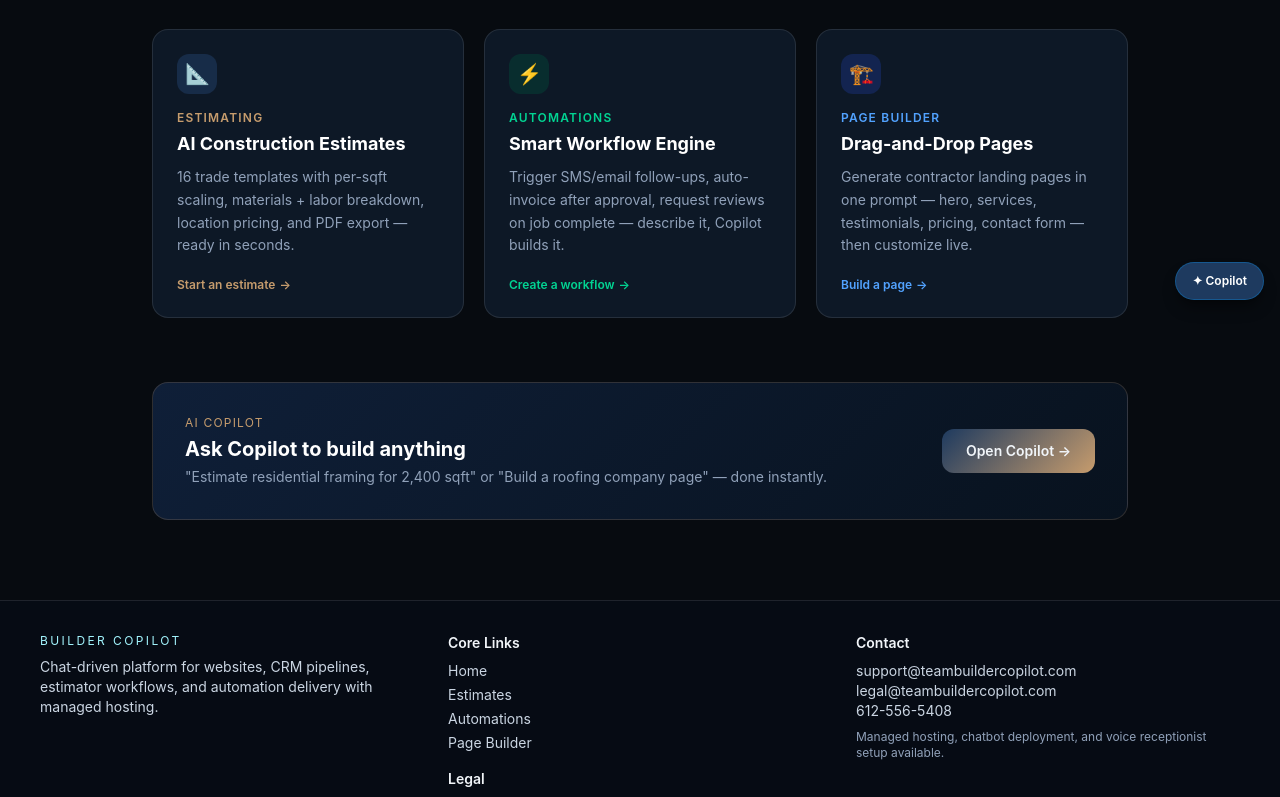
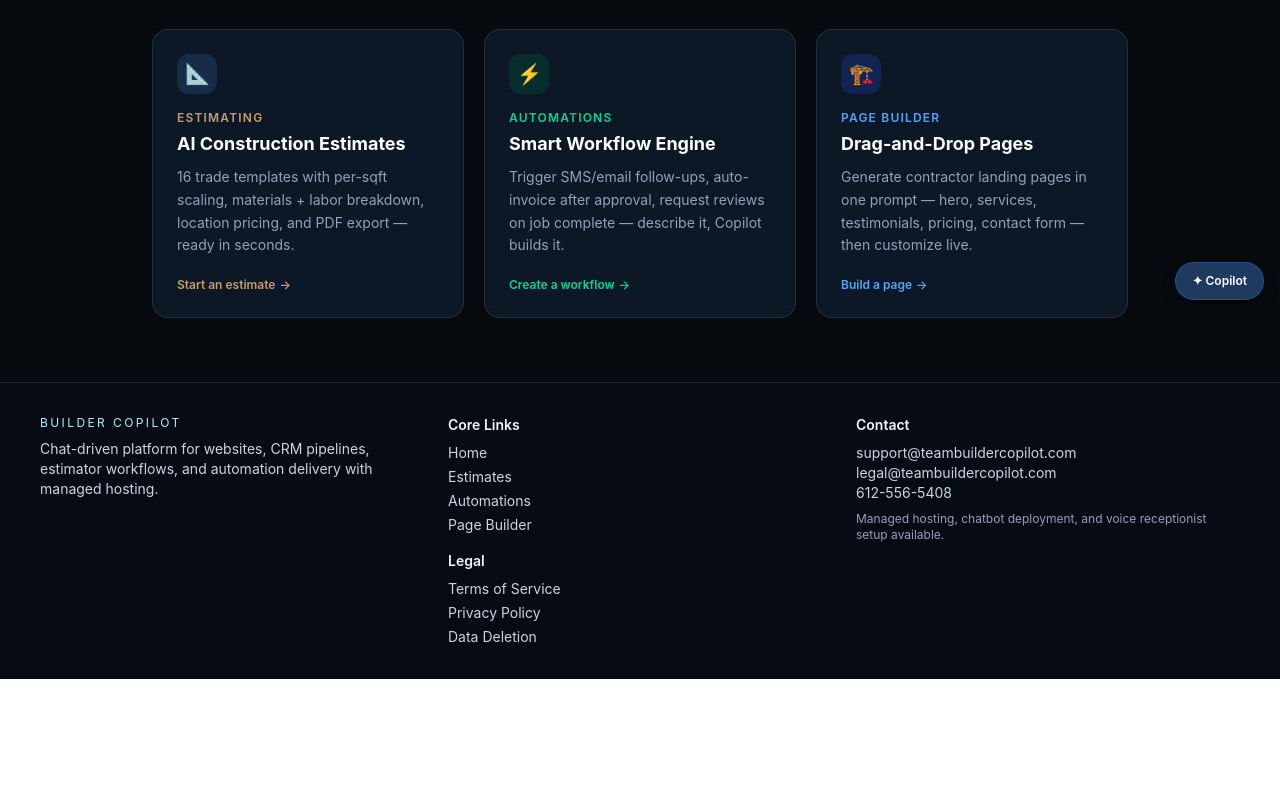
Before and after one commit to cornerstonemarketingus/Cortex, a Next.js app: page / in a window 1280 px wide. Shown: the part 484-1281 px from the top of the page. After the commit the page ends 1163 px from the top, so only its background shows below. Built offline with nearby package versions, Linux system fonts and the light colour scheme.

Commit message:
fix: remove duplicate copilot CTA strip from homepage

```diff
--- a/app/page.tsx
+++ b/app/page.tsx
@@ -87,30 +87,6 @@ export default function HomePage() {
         </div>
       </section>
 
-      {/* ── Copilot CTA strip ── */}
-      <section className="mx-auto max-w-5xl px-6 pb-20">
-        <div
-          className="rounded-2xl p-8 flex flex-col md:flex-row items-center justify-between gap-6"
-          style={{ background: 'linear-gradient(135deg, #0f1f38 0%, #08121e 100%)', border: '1px solid rgba(198,156,109,0.2)' }}
-        >
-          <div>
-            <p className="text-xs uppercase tracking-widest text-[#C69C6D] mb-1">AI Copilot</p>
-            <h3 className="text-xl font-bold text-white">
-              Ask Copilot to build anything
-            </h3>
-            <p className="mt-1 text-sm text-slate-400">
-              "Estimate residential framing for 2,400 sqft" or "Build a roofing company page" — done instantly.
-            </p>
-          </div>
-          <Link
-            href="/copilot"
-            className="flex-shrink-0 rounded-xl px-6 py-3 text-sm font-semibold text-white transition whitespace-nowrap"
-            style={{ background: 'linear-gradient(135deg, #1E3A5F, #C69C6D)' }}
-          >
-            Open Copilot →
-          </Link>
-        </div>
-      </section>
     </main>
   );
 }
```
